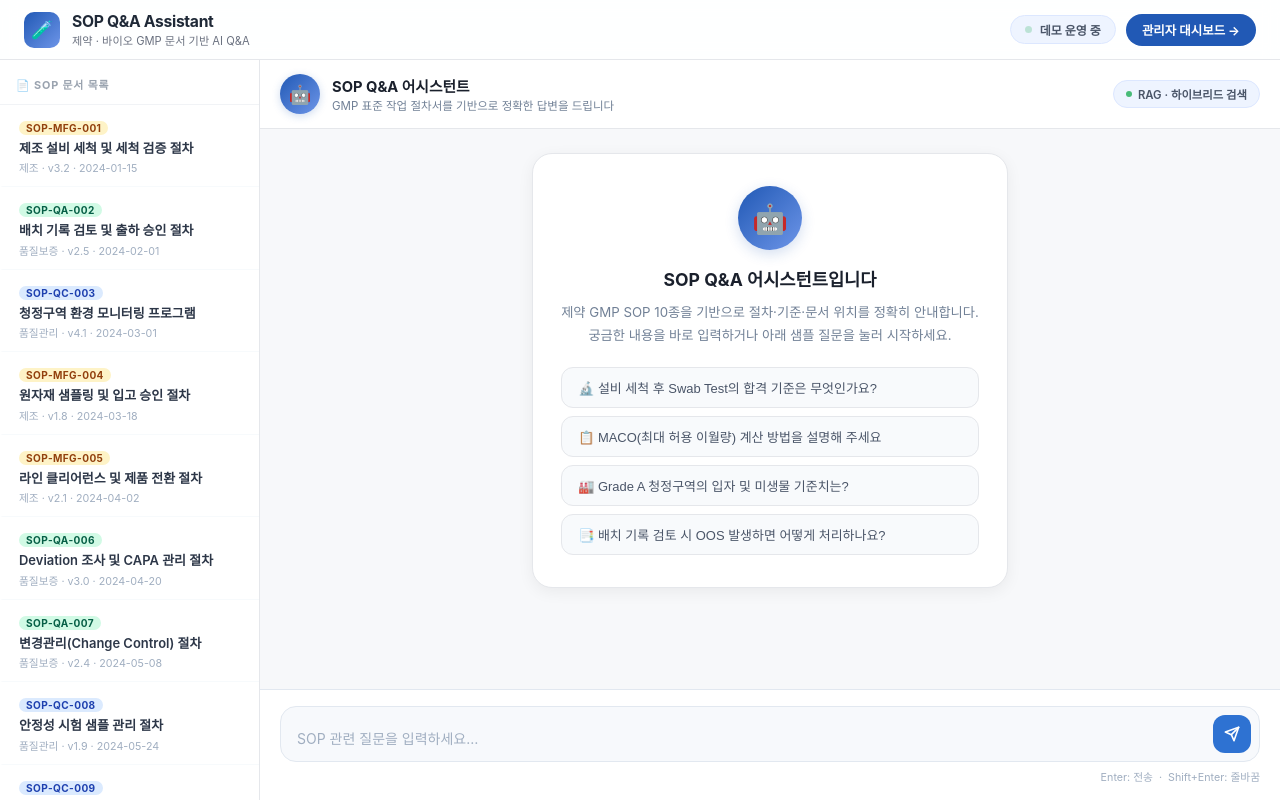
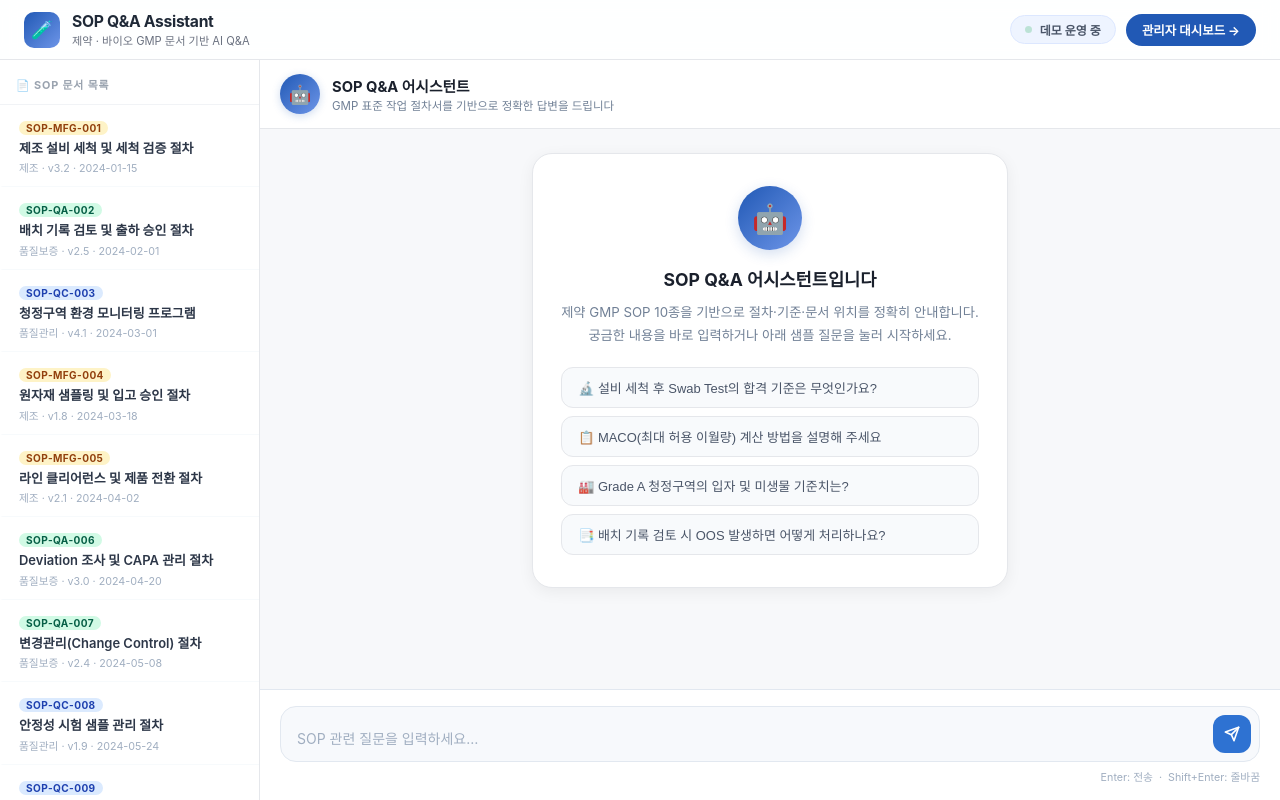
Before and after one commit to jhr122333/sop-qa-assistant, a website: page sop-qa-demo.html in a window 1280 px wide. Drawn offline with Linux system fonts and the light colour scheme.

Commit message:
Remove chatbot header badge

```diff
--- a/sop-qa-demo.html
+++ b/sop-qa-demo.html
@@ -609,10 +609,6 @@
             <div>
                 <h2>SOP Q&amp;A 어시스턴트</h2>
                 <p>GMP 표준 작업 절차서를 기반으로 정확한 답변을 드립니다</p>
-            </div>
-            <div class="model-chip">
-                <div class="model-dot"></div>
-                RAG · 하이브리드 검색
             </div>
         </div>
 
```
